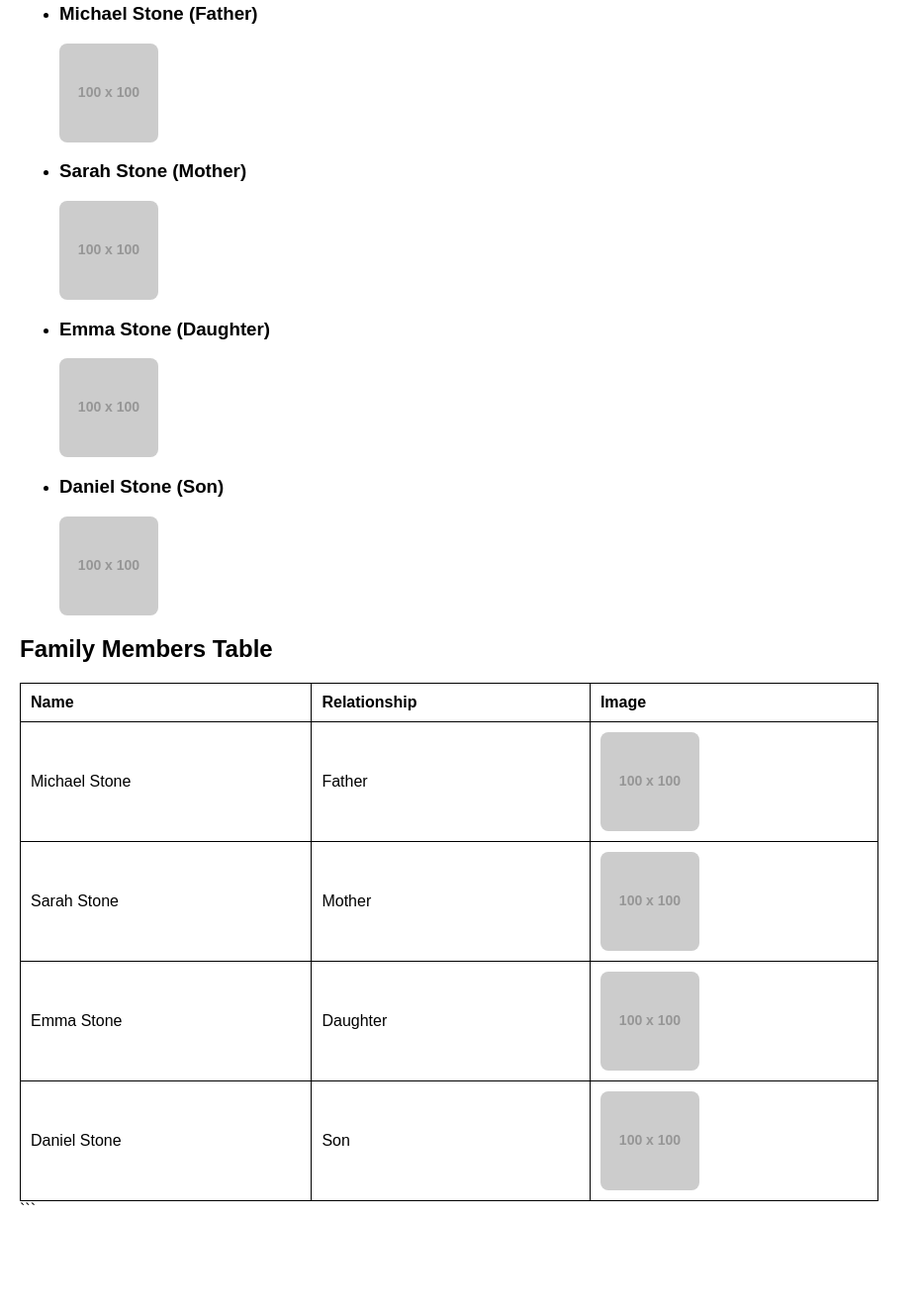
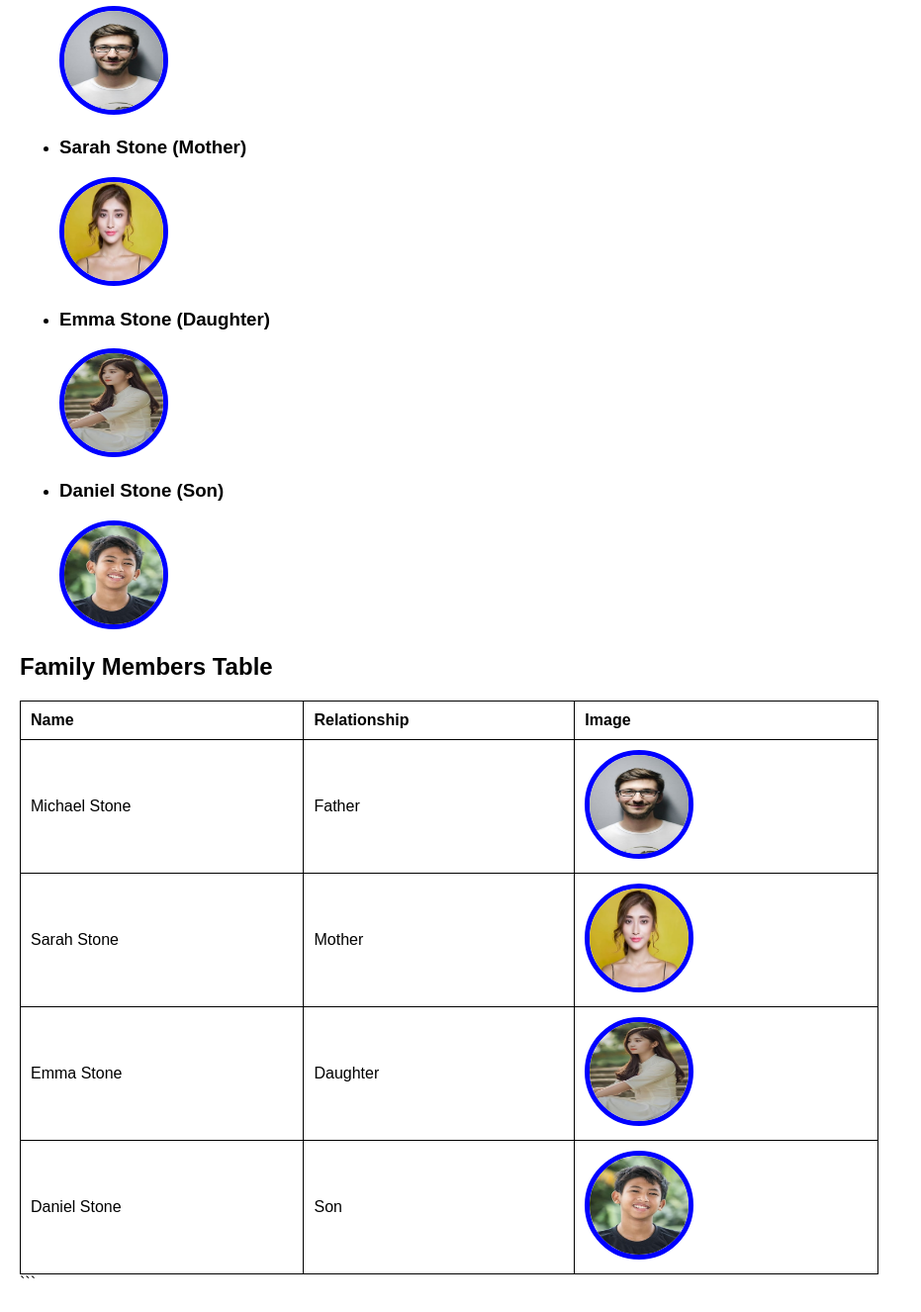
Before and after one commit to KingCodesDel/teamtech, a plain HTML site: page family.html in a window 1280 px wide. Shown: the part 115-1441 px from the top of the page at 99% size, without its empty margins (0-931 px from the left). Before the commit the page ends 1367 px from the top, so only its background shows below. Drawn offline with Linux system fonts and the light colour scheme; placeholder pictures from the web are drawn by us.

Commit message:
created family

````diff
--- a/family.html
+++ b/family.html
@@ -1,4 +1,3 @@
-```html
 <!DOCTYPE html>
 <html lang="en">
 <head>
@@ -12,9 +11,11 @@
         }
 
         img {
-            width: 100px;
-            height: 100px;
-            border-radius: 8px;
+             width: 100px;
+             height: 100px;
+             border-radius: 50%;
+             border: 5px solid;
+             border-color: blue;
         }
 
         table {
@@ -40,22 +41,22 @@
     <ul>
         <li>
             <h3>Michael Stone (Father)</h3>
-            <img src="https://via.placeholder.com/100?text=Michael" alt="Michael Stone">
+            <img src="OIP (1).jpg" alt="Michael Stone">
         </li>
 
         <li>
             <h3>Sarah Stone (Mother)</h3>
-            <img src="https://via.placeholder.com/100?text=Sarah" alt="Sarah Stone">
+            <img src="OIP.jpg" alt="Sarah Stone">
         </li>
 
         <li>
             <h3>Emma Stone (Daughter)</h3>
-            <img src="https://via.placeholder.com/100?text=Emma" alt="Emma Stone">
+            <img src="OIP (3).jpg" alt="Emma Stone">
         </li>
 
         <li>
             <h3>Daniel Stone (Son)</h3>
-            <img src="https://via.placeholder.com/100?text=Daniel" alt="Daniel Stone">
+            <img src="OIP (2).jpg" alt="Daniel Stone">
         </li>
     </ul>
 
@@ -73,22 +74,22 @@
             <tr>
                 <td>Michael Stone</td>
                 <td>Father</td>
-                <td><img src="https://via.placeholder.com/100?text=Michael" alt="Michael Stone"></td>
+                <td><img src="OIP (1).jpg" alt="Michael Stone"></td>
             </tr>
             <tr>
                 <td>Sarah Stone</td>
                 <td>Mother</td>
-                <td><img src="https://via.placeholder.com/100?text=Sarah" alt="Sarah Stone"></td>
+                <td><img src="OIP.jpg" alt="Sarah Stone"></td>
             </tr>
             <tr>
                 <td>Emma Stone</td>
                 <td>Daughter</td>
-                <td><img src="https://via.placeholder.com/100?text=Emma" alt="Emma Stone"></td>
+                <td><img src="OIP (3).jpg" alt="Emma Stone"></td>
             </tr>
             <tr>
                 <td>Daniel Stone</td>
                 <td>Son</td>
-                <td><img src="https://via.placeholder.com/100?text=Daniel" alt="Daniel Stone"></td>
+                <td><img src="OIP (2).jpg" alt="Daniel Stone"></td>
             </tr>
         </tbody>
     </table>
````
Also changed, not shown: OIP (1).jpg (added), OIP (2).jpg (added), OIP (3).jpg (added), OIP.jpg (added).
